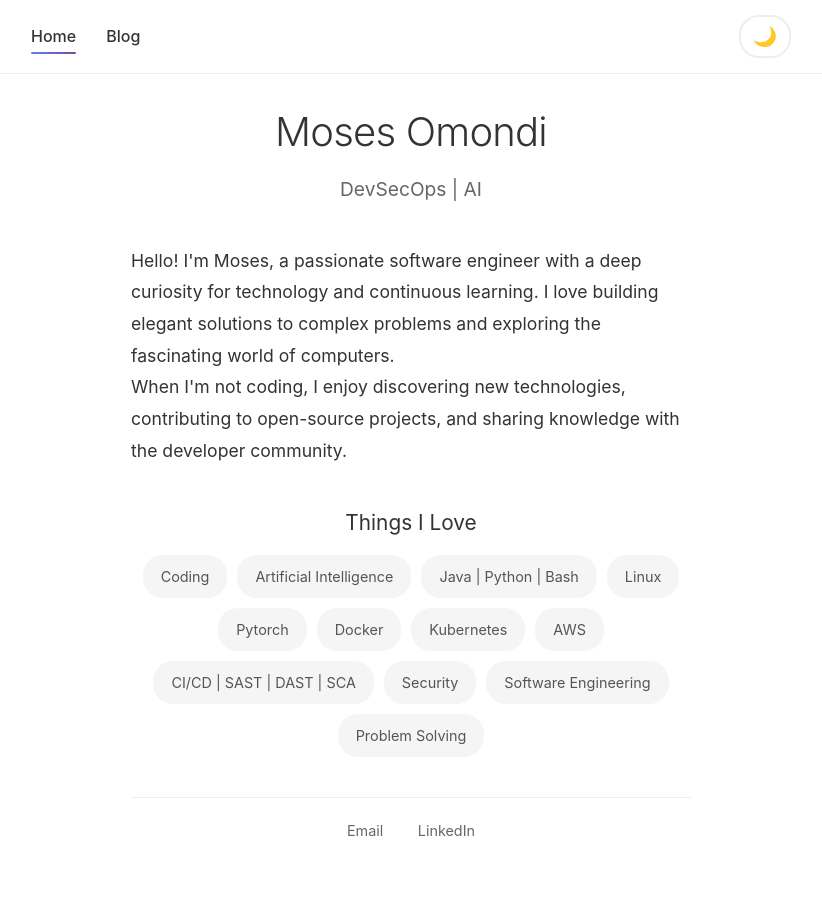
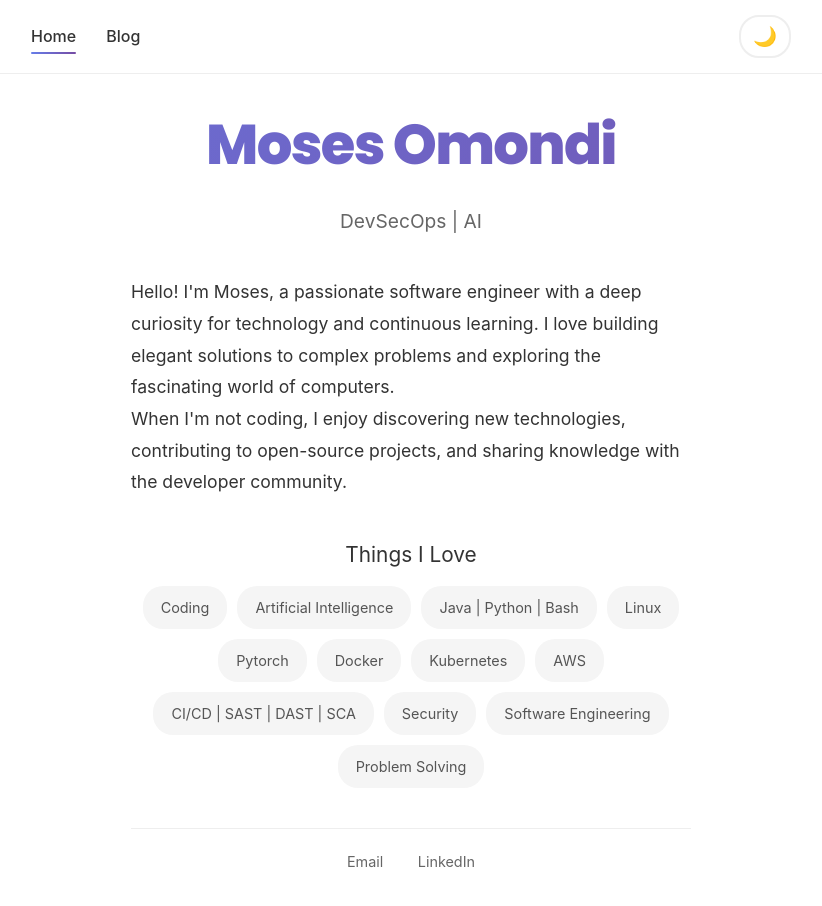
Before and after one commit to Moses-Omondi/engineer-blog, a plain HTML site: page index.html in a window 1280 px wide. Shown: the whole page, without its empty margins (229-1051 px from the left). Drawn offline with Linux system fonts and the light colour scheme.

Commit message:
Enhance header with stunning animated gradient typography - eye-catching Moses Omondi title

```diff
--- a/index.html
+++ b/index.html
@@ -6,6 +6,8 @@
     <meta name="viewport" content="width=device-width, initial-scale=1.0">
     <title>Moses Omondi</title>
     <style>
+        @import url('https://fonts.googleapis.com/css2?family=Inter:wght@400;500;600&family=Poppins:wght@600;700;800&display=swap');
+
         :root {
             --bg-color: #fff;
             --text-color: #333;
@@ -163,10 +165,43 @@
         }
 
         h1 {
-            font-size: 2.5rem;
-            font-weight: 300;
-            margin-bottom: 10px;
-            letter-spacing: -0.02em;
+            font-family: 'Poppins', -apple-system, BlinkMacSystemFont, sans-serif;
+            font-size: 3.5rem;
+            font-weight: 800;
+            margin-bottom: 16px;
+            letter-spacing: -0.03em;
+            background: linear-gradient(135deg, var(--gradient-start) 0%, var(--gradient-end) 100%);
+            background-size: 300% 300%;
+            -webkit-background-clip: text;
+            -webkit-text-fill-color: transparent;
+            background-clip: text;
+            color: transparent;
+            animation: gradientShift 8s ease-in-out infinite;
+            position: relative;
+            transform: translateZ(0);
+            will-change: background-position;
+        }
+
+        /* Enhanced gradient animation */
+        @keyframes gradientShift {
+            0%, 100% {
+                background-position: 0% 50%;
+            }
+            25% {
+                background-position: 100% 30%;
+            }
+            50% {
+                background-position: 100% 70%;
+            }
+            75% {
+                background-position: 0% 70%;
+            }
+        }
+
+        /* Add subtle glow effect on hover */
+        h1:hover {
+            filter: drop-shadow(0 0 20px rgba(102, 126, 234, 0.3));
+            transform: translateY(-1px) scale(1.02);
         }
 
         .subtitle {
```
